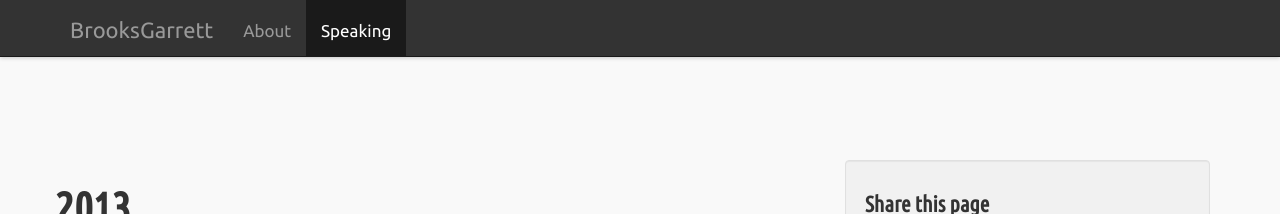
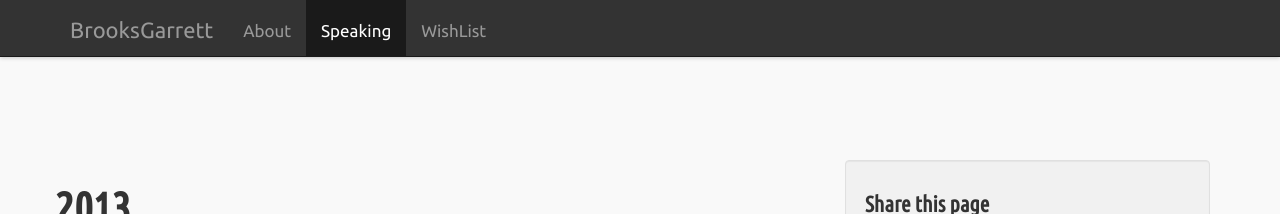
Before and after one commit to brooksgarrett/website, a Jekyll site: the page built from speaking/index.md, in a window 1280 px wide. Shown: the top 214 px of the page. Built offline with Jekyll 4.4.1, drawn with Linux system fonts in a browser that asks for light colours; nearby versions of some CDN libraries; some web fonts are replaced; library files that are not in the unit come from our copies; Markdown is read by kramdown in place of the engine named in the settings.

Commit message:
Adding links for wishlist.

```diff
--- a/_config.yml
+++ b/_config.yml
@@ -13,3 +13,5 @@
   url: /about.html
 - text: Speaking
   url: /speaking/
+- text: WishList
+  url: /wishlist/
```
